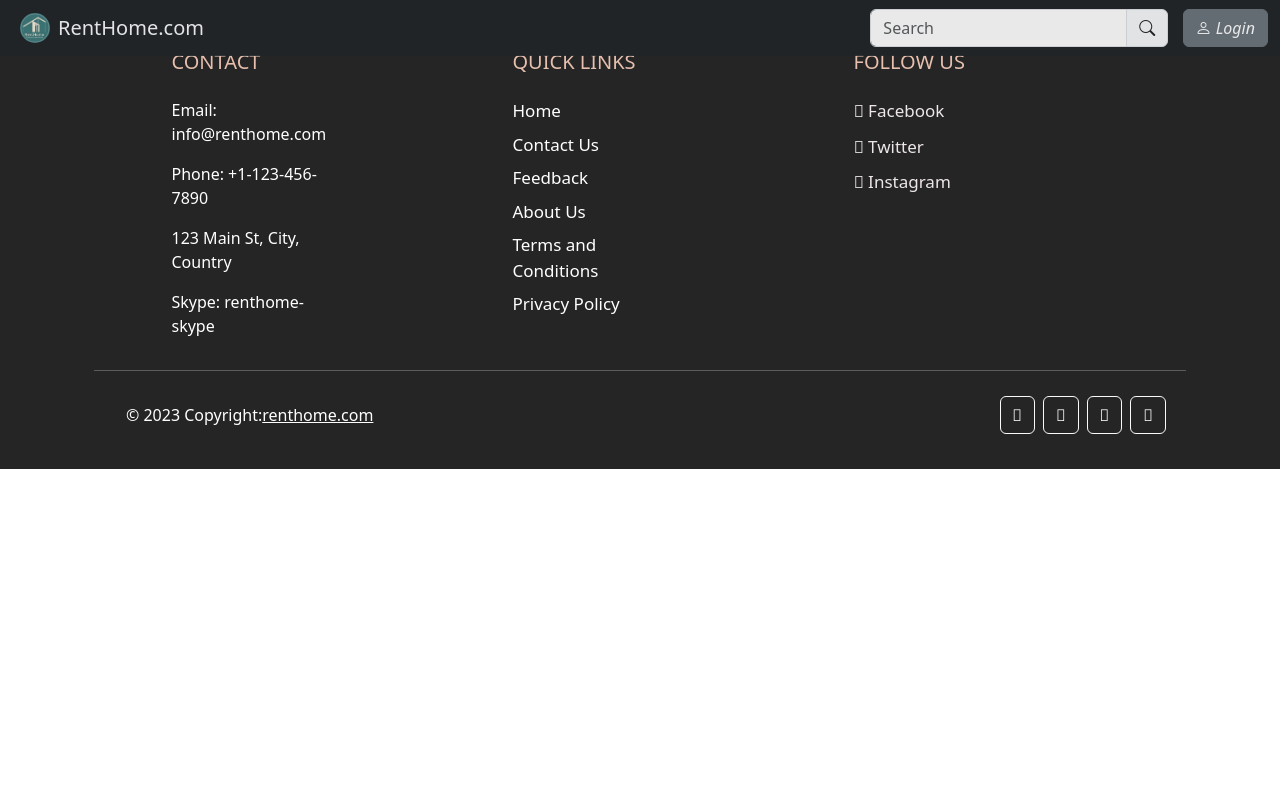
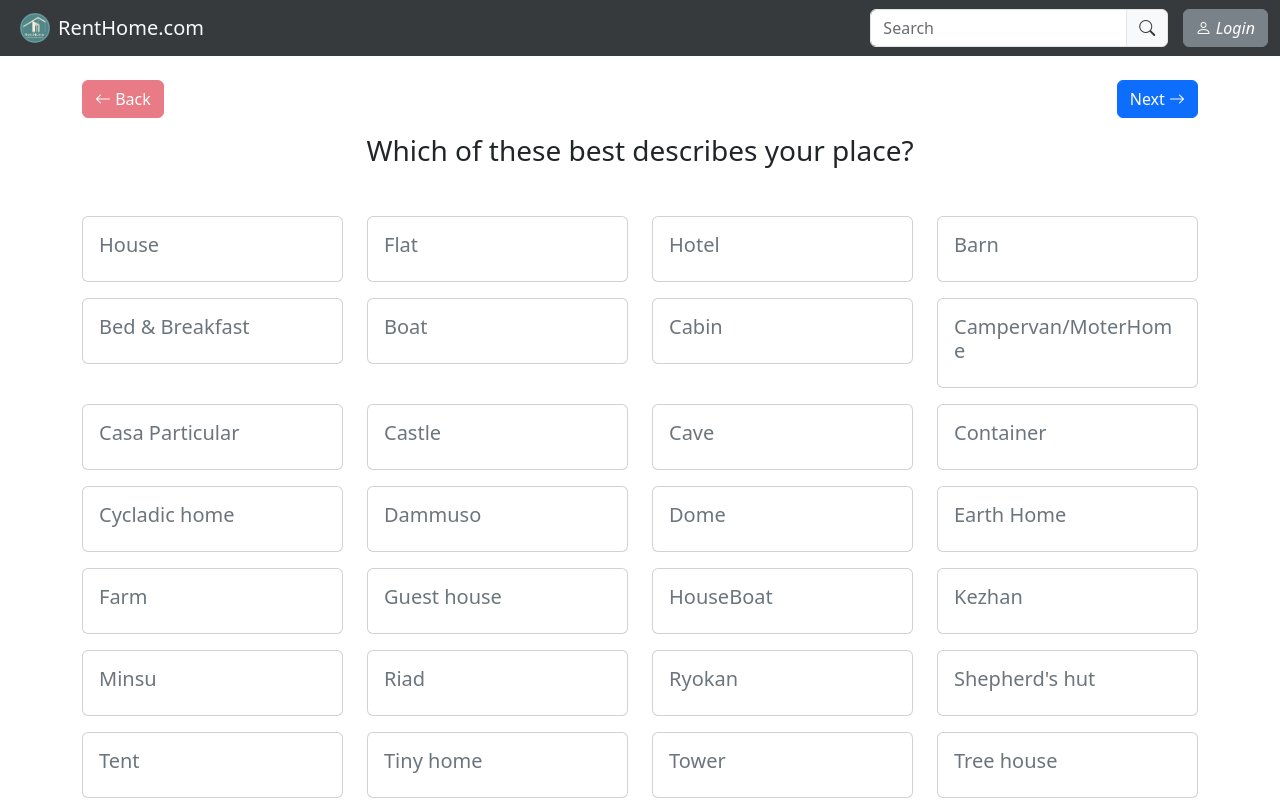
Before and after one commit to ankit7458/renthome, a React (Create React App) app in the folder Frontend/: page /PostProperty in a window 1280 px wide. Shown: the top 800 px of the page. Built offline with nearby package versions, Linux system fonts and the light colour scheme.

Commit message:
Improved PostProperty Section

```diff
--- a/Frontend/src/App.js
+++ b/Frontend/src/App.js
@@ -10,6 +10,7 @@ import Carddeatail from './components/Roomcards/Carddetail';
 import { BrowserRouter as Router, Route, Routes } from 'react-router-dom'; // Update the import
 import Feedback from './components/Footer_Components/Feedback';
 import Footer from './components/Footer';
+import PostProperty from './components/Carousel Components/PostProperty';
 
 function App() {
   return (
@@ -23,6 +24,7 @@ function App() {
           <Route path="/Footer_Components/Feedback" element={<Feedback />} />
           {/* <Route path ="/Footer_Components/Footer"element = {<Feedback />}/> */}
           <Route path="/Roomcards/Carddetail/:cardkey" element={<Carddeatail />} />
+          <Route path="/PostProperty" element={<PostProperty />} />
 
         </Routes>
         <Footer />
--- /dev/null
+++ b/Frontend/src/components/Carousel Components/PostProperty.css
@@ -0,0 +1,3 @@
+.postProperty{
+    margin-top: 80px;
+}
--- a/Frontend/src/components/Carousel Components/PostProperty.js
+++ b/Frontend/src/components/Carousel Components/PostProperty.js
@@ -9,6 +9,7 @@ import AddressProperty from "./PropertyListing/AddressProperty";
 import BasicsOfPlace from "./PropertyListing/BasicsOfPlace";
 import UploadPictures from "./PropertyListing/UploadPictures";
 import PropertyOfferings from "./PropertyListing/PropertyOfferings";
+import "./PostProperty.css";
 
 function PostProperty() {
   const [show, setShow] = useState(false);
@@ -42,14 +43,13 @@ function PostProperty() {
   };
 
   return (
-    <div className="container mt-3 mb-3">
-      <h1>Page is working</h1>
+    <div className="container postProperty">
       {/* <div className="d-flex justify-content-center mb-3"></div>
       {renderStep()} */}
       <Row className="mt-4">
         <Col className="d-flex justify-content-start">
           <Button disabled={step === 1} variant="danger" onClick={prevStep}>
-            Back
+          <i class="bi bi-arrow-left"></i> Back
           </Button>
         </Col>
         <Col className="d-flex justify-content-end">
@@ -59,7 +59,7 @@ function PostProperty() {
             disabled={step === 6}
             onClick={nextStep}
           >
-            Next
+            Next <i class="bi bi-arrow-right"></i>
           </Button>
         </Col>
       </Row>
--- a/Frontend/src/components/Carousel Components/PropertyListing/AddressProperty.js
+++ b/Frontend/src/components/Carousel Components/PropertyListing/AddressProperty.js
@@ -15,43 +15,43 @@ function AddressProperty() {
             </Form.Group>
           </Col>
           <Col>
-            <Form.Group className="mb-3" controlId="formBasicEmail">
+            <Form.Group className="mb-3" controlId="formBasicState">
               <Form.Control type="text" placeholder="State" />
             </Form.Group>
           </Col>
         </Row>
         <Row>
           <Col>
-            <Form.Group className="mb-3" controlId="formBasicEmail">
+            <Form.Group className="mb-3" controlId="formBasicCity">
               <Form.Control type="text" placeholder="City/Town" />
             </Form.Group>
           </Col>
           <Col>
-            <Form.Group className="mb-3" controlId="formBasicEmail">
+            <Form.Group className="mb-3" controlId="formBasicArea">
               <Form.Control type="text" placeholder="Area" />
             </Form.Group>
           </Col>
         </Row>
         <Row>
           <Col>
-            <Form.Group className="mb-3" controlId="formBasicEmail">
+            <Form.Group className="mb-3" controlId="formBasicStreetAddress">
               <Form.Control type="text" placeholder="Street Address" />
             </Form.Group>
           </Col>
           <Col>
-            <Form.Group className="mb-3" controlId="formBasicEmail">
+            <Form.Group className="mb-3" controlId="formBasicLandmark">
               <Form.Control type="text" placeholder="Nearby Landmark" />
             </Form.Group>
           </Col>
         </Row>
         <Row>
           <Col>
-            <Form.Group className="mb-3" controlId="formBasicEmail">
+            <Form.Group className="mb-3" controlId="formBasicState">
               <Form.Control type="text" placeholder="State" />
             </Form.Group>
           </Col>
           <Col>
-            <Form.Group className="mb-3" controlId="formBasicEmail">
+            <Form.Group className="mb-3" controlId="formBasicPincode">
               <Form.Control type="number" placeholder="Pincode" />
             </Form.Group>
           </Col>
--- a/Frontend/src/components/Carousel Components/PropertyListing/BasicsOfPlace.js
+++ b/Frontend/src/components/Carousel Components/PropertyListing/BasicsOfPlace.js
@@ -16,7 +16,8 @@ function BasicsOfPlace() {
 
   return (
     <div>
-      <Container>
+      <Container className="mb-3">
+      <h3 className="d-flex justify-content-center mb-5">Tell guests what your place has to offer</h3>
         <Row>
           <Col xs={6}>
             <p>Guestroom</p>
--- a/Frontend/src/components/Carousel Components/PropertyListing/BuildingType.js
+++ b/Frontend/src/components/Carousel Components/PropertyListing/BuildingType.js
@@ -5,6 +5,9 @@ import Col from "react-bootstrap/Col";
 import { useState } from "react";
 
 const options = [
+  "House",
+  "Flat",
+  "Hotel",
   "Barn",
   "Bed & Breakfast",
   "Boat",
@@ -20,7 +23,6 @@ const options = [
   "Earth Home",
   "Farm",
   "Guest house",
-  "Hotel",
   "HouseBoat",
   "Kezhan",
   "Minsu",
@@ -45,12 +47,14 @@ function BuildingType() {
 
   return (
     <div>
-      <h3 className="mb-5">Which of these best describes your place?</h3>
+      <h3 className="d-flex justify-content-center mb-5">Which of these best describes your place?</h3>
       <Row>
         {options.map((option, index) => (
           <Col key={index} xs={12} sm={6} md={3} lg={3}>
             <Card
-              className={`mb-3 ${selectedOption === option ? "selected" : "text-secondary"}`}
+              className={`mb-3 ${
+                selectedOption === option ? "selected" : "text-secondary"
+              }`}
               onClick={() => handleCardClick(option)}
             >
               <Card.Body>
--- a/Frontend/src/components/Carousel Components/PropertyListing/PlaceType.js
+++ b/Frontend/src/components/Carousel Components/PropertyListing/PlaceType.js
@@ -15,7 +15,7 @@ function PlaceType() {
   };
   return (
     <div>
-      <h2 className="mb-5">What type of place will guests have?</h2>
+      <h3 className="d-flex justify-content-center mb-5">What type of place will guests have?</h3>
       <Row>
         {options.map((option, index) => (
           <Col key={index} xs={12} sm={6} md={3} lg={3}>
--- a/Frontend/src/components/Carousel Components/PropertyListing/PropertyOfferings.js
+++ b/Frontend/src/components/Carousel Components/PropertyListing/PropertyOfferings.js
@@ -58,7 +58,7 @@ function PropertyOfferings() {
   };
   return (
     <div>
-      <h3 className="mb-3 mt-4">Which of these best describes your place?</h3>
+      <h3 className="d-flex justify-content-center mb-5">Tell guests what your place has to offer</h3>
       <Row>
         {options.map((option, index) => (
           <Col key={index} xs={12} sm={6} md={3} lg={3}>
```
